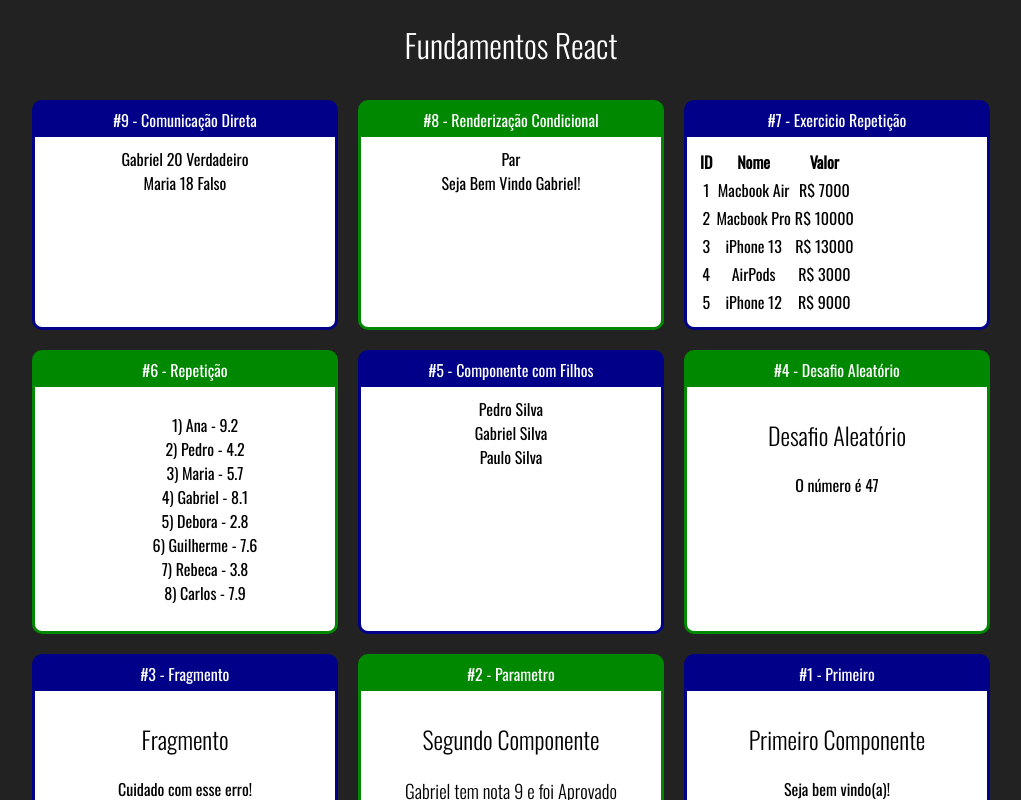
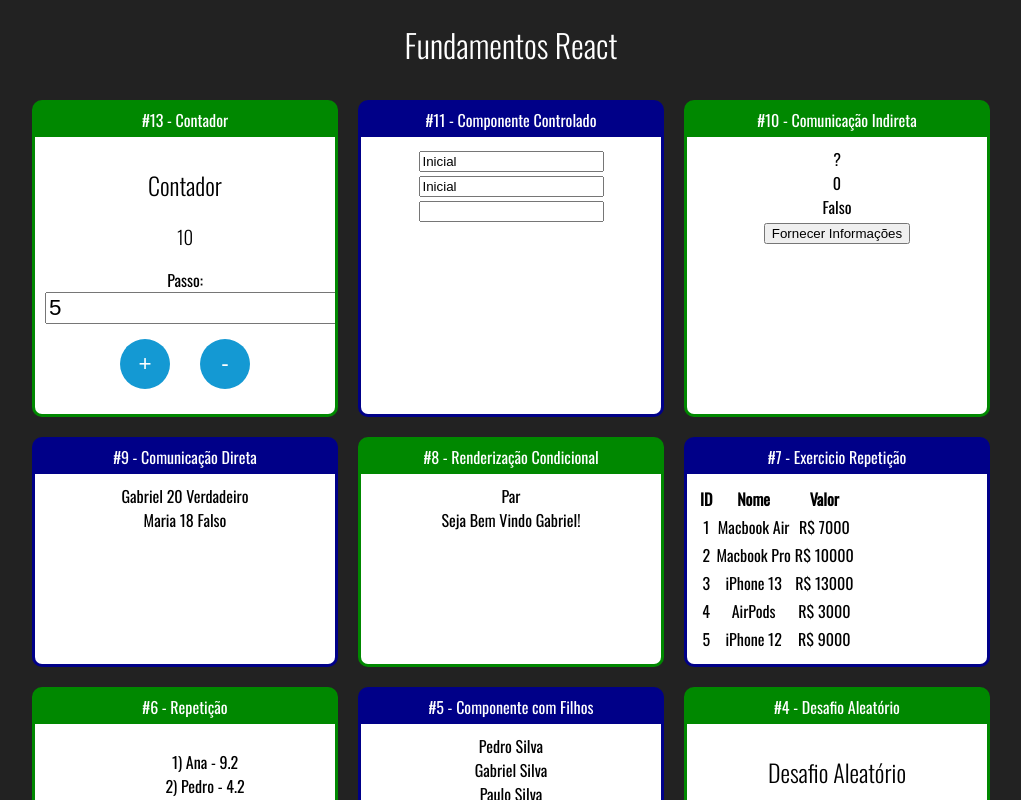
Before and after one commit to GabrielButarelo/fundamentos-react, a React (Create React App) app: page / in a window 1280 px wide. Shown: the top 800 px of the page, without its empty margins (129-1150 px from the left). Built offline with nearby package versions, Linux system fonts and the light colour scheme.

Commit message:
atualizando com novas aulas

```diff
--- a/src/App.jsx
+++ b/src/App.jsx
@@ -11,6 +11,9 @@ import ListaProdutos from './components/repeticao/ListaProdutos';
 import ParOuImpar from './components/condicional/ParOuImpar';
 import UsuarioInfo from './components/condicional/UsuarioInfo';
 import DiretaPai from './components/comunicacao/DiretaPai';
+import IndiretaPai from './components/comunicacao/IndiretaPai';
+import Input from './components/formulario/Input';
+import Contador from './components/contador/Contador';
 
 import Card from './components/layout/Card';
 
@@ -18,6 +21,19 @@ export default _ =>
     <div className="App">
       <h1>Fundamentos React</h1>
       <div className="Cards">
+        <Card titulo="#13 - Contador" color="#080">
+          <Contador valorInicial={10} />
+        </Card>
+
+        <Card titulo="#11 - Componente Controlado" color="#008">
+          <Input />
+        </Card>
+
+        <Card titulo="#10 - Comunicação Indireta" color="#080">
+          <IndiretaPai />
+        </Card>
+
+
         <Card titulo="#9 - Comunicação Direta" color="#008">
           <DiretaPai />
         </Card>
--- /dev/null
+++ b/src/components/comunicacao/IndiretaFIlho.jsx
@@ -0,0 +1,18 @@
+export default props => {
+
+    const gerarIdade = () => parseInt(Math.random() * (50 - 70)) + 50;
+
+    return (
+        <div>
+            <button
+                onClick={
+                    function (e) {
+                        props.quandoClicar('Fernando', gerarIdade(), false)
+                    }
+                }
+            >
+                Fornecer Informações
+            </button>
+        </div>
+    )
+}
--- /dev/null
+++ b/src/components/comunicacao/IndiretaPai.jsx
@@ -0,0 +1,26 @@
+import { useState } from "react";
+import IndiretaFIlho from "./IndiretaFIlho"
+
+export default props => {
+
+    const [nome, setNome] = useState('?');
+    const [idade, setIdade] = useState(0);
+    const [nerd, setNerd] = useState(false);
+
+    function fornecerInformacoes(nome, idade, nerd) {
+        setNome(nome);
+        setIdade(idade);
+        setNerd(nerd);
+    }
+
+    return (
+        <div>
+            <div>
+                <span>{ nome }</span><br />
+                <span>{ idade }</span><br />
+                <span>{ nerd ? 'Verdadeiro' : 'Falso' }</span>
+            </div>
+            <IndiretaFIlho quandoClicar={fornecerInformacoes}></IndiretaFIlho>
+        </div>
+    )
+}
--- /dev/null
+++ b/src/components/contador/Botoes.jsx
@@ -0,0 +1,8 @@
+export default props => {
+    return (
+        <div>
+            <button onClick={props.incrementar}>+</button>
+            <button onClick={props.decrementar}>-</button>
+        </div>
+    )
+}
--- /dev/null
+++ b/src/components/contador/Contador.css
@@ -0,0 +1,14 @@
+.Contador input {
+    font-size: 1.4rem;
+}
+
+.Contador button {
+    margin: 15px;
+    height: 50px;
+    width: 50px;
+    border-radius: 50%;
+    background-color: #1499D3;
+    color: #fff;
+    font-size: 1.4rem;
+    border: none;
+}
--- /dev/null
+++ b/src/components/contador/Contador.jsx
@@ -0,0 +1,45 @@
+import { Component } from "react";
+import './Contador.css';
+
+import Display from "./Display";
+import Botoes from "./Botoes";
+import PassoForm from "./PassoForm";
+
+class Contador extends Component {
+
+    state = {
+        numero: this.props.valorInicial || 0,
+        passo: this.props.passoInicial || 5,
+    }
+
+    inc = () => {
+        this.setState({
+            numero: this.state.numero + this.state.passo,
+        })
+    }
+
+    dec = () => {
+        this.setState({
+            numero: this.state.numero - this.state.passo,
+        })
+    }
+
+    setPasso = (novoPasso) => {
+        this.setState({
+            passo: novoPasso,
+        })
+    }
+
+    render() {
+        return(
+            <div className="Contador">
+                <h2>Contador</h2>
+                <Display numero={this.state.numero} />
+                <PassoForm passo={this.state.passo} setPasso={this.setPasso} />
+                <Botoes incrementar={this.inc} decrementar={this.dec} />
+            </div>
+        )
+    }
+}
+
+export default Contador;
--- /dev/null
+++ b/src/components/contador/Display.jsx
@@ -0,0 +1,5 @@
+export default props => {
+    return (
+        <h3>{props.numero}</h3>
+    )
+}
--- /dev/null
+++ b/src/components/contador/PassoForm.jsx
@@ -0,0 +1,13 @@
+export default props => {
+    return (
+        <div>
+            <label htmlFor="passoInput">Passo: </label>
+            <input
+                type="number"
+                id="passoInput"
+                value={props.passo}
+                onChange={e => props.setPasso(parseInt(e.target.value))}
+            />
+        </div>
+    )
+}
--- /dev/null
+++ b/src/components/formulario/Input.css
@@ -0,0 +1,3 @@
+.Input input {
+    size: 1.4rem;
+}
--- /dev/null
+++ b/src/components/formulario/Input.jsx
@@ -0,0 +1,19 @@
+import { useState } from "react"
+import './Input.css';
+
+export default props => {
+
+    const [valor, setValor] = useState('Inicial')
+
+    function quandoMudar(e){
+        setValor(e.target.value)
+    }
+
+    return (
+        <div  className="Input">
+            <input value={valor} onChange={quandoMudar} />
+            <input value={valor} readOnly />
+            <input value={undefined} />
+        </div>
+    )
+}
```
